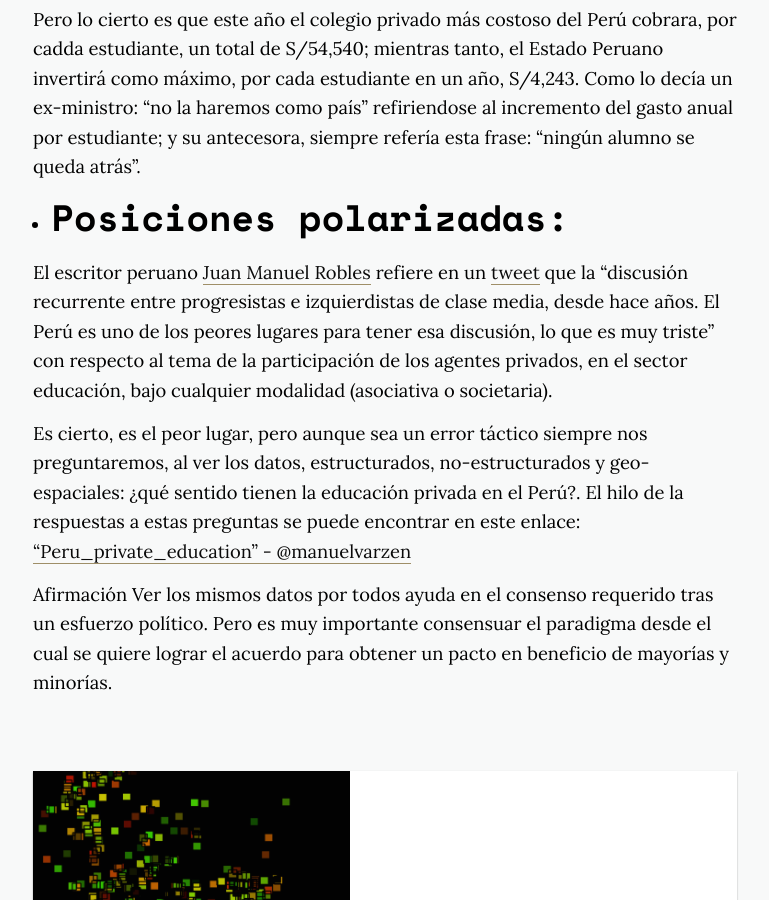
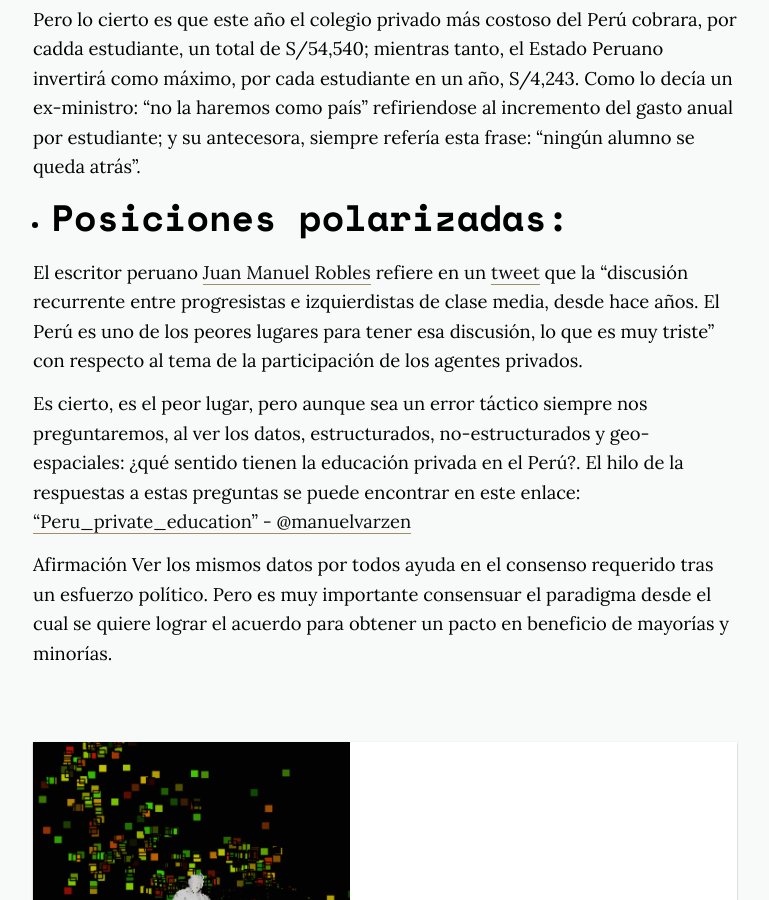
Before and after one commit to manuelvarzen/Vigia, a Jekyll site: the page built from _posts/2019-03-11-distancias-diferencias-posiciones-ed.md, in a window 1280 px wide and 900 px high, scrolled down 2424 px. Shown: the whole window, without its empty margins (255-1024 px from the left). Built offline with Jekyll 4.4.1, drawn with Linux system fonts in a browser that asks for light colours; nearby versions of some CDN libraries.

Commit message:
Update 2019-03-11-distancias-diferencias-posiciones-ed.md

```diff
--- a/_posts/2019-03-11-distancias-diferencias-posiciones-ed.md
+++ b/_posts/2019-03-11-distancias-diferencias-posiciones-ed.md
@@ -38,7 +38,7 @@
 
 - ## Posiciones polarizadas:
 
-El escritor peruano [Juan Manuel Robles](https://www.twitter.com/palidofuego111) refiere en un [tweet](https://twitter.com/palidofuego111/status/1103427823757332480) que la "discusión recurrente entre progresistas e izquierdistas de clase media, desde hace años. El Perú es uno de los peores lugares para tener esa discusión, lo que es muy triste" con respecto al tema de la participación de los agentes privados, en el sector educación, bajo cualquier modalidad (asociativa o societaria).
+El escritor peruano [Juan Manuel Robles](https://www.twitter.com/palidofuego111) refiere en un [tweet](https://twitter.com/palidofuego111/status/1103427823757332480) que la "discusión recurrente entre progresistas e izquierdistas de clase media, desde hace años. El Perú es uno de los peores lugares para tener esa discusión, lo que es muy triste" con respecto al tema de la participación de los agentes privados.
 
 Es cierto, es el peor lugar, pero aunque sea un error táctico siempre nos preguntaremos, al ver los datos, estructurados, no-estructurados y geo-espaciales: ¿qué sentido tienen la educación privada en el Perú?. El hilo de la respuestas a estas preguntas se puede encontrar en este enlace:  [“Peru_private_education” - @manuelvarzen](https://twitter.com/manuelvarzen/timelines/982257458050580485)
 
```
